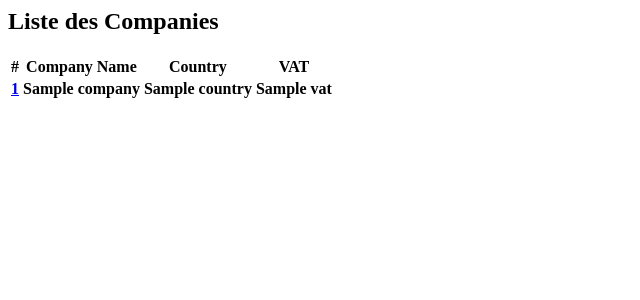
After one commit to Delvaux1986/COGIP-app, a PHP site: template views/company.php in a window 1280 px wide. The commit adds this page. Shown: the top 300 px of the page, without its empty margins (0-640 px from the left). Run offline with PHP 8.4, Linux system fonts and the light colour scheme; the template is opened without the code that fills it: most values are stand-ins (such as "Sample title", 1, 10 or a date in 2020); lists and menus that the app fills with data are empty; some libraries are stand-ins or nearby versions.

Commit message:
2eme controller ok

```diff
--- /dev/null
+++ b/controllers/Companies.php
@@ -0,0 +1,21 @@
+<?php
+
+    class Companies extends Controller{
+
+        public $companies;
+
+        public function index(){
+            include(ROOT.'models/Company.php');
+            $model = new Company();
+
+            $companies = $model->SelectAll();
+            echo $this->render('company' , compact('companies'));
+
+        }
+        public function showFiveCompanies(){
+            include(ROOT.'models/Company.php');
+            $model = new Company();
+            $companies = $model->getFiveCompanies();
+            echo $this->render('company' , compact('companies'));
+        }
+    }
--- a/controllers/Controller.php
+++ b/controllers/Controller.php
@@ -14,6 +14,7 @@
                 require_once(ROOT.'views/'.$fichier.'.php');
                 $view = ob_get_clean();
                 require_once(ROOT.'views/layouts/default.php');
+                require_once(ROOT.'views/menu.php');
                 return $view;
             }
     }
--- a/index.php
+++ b/index.php
@@ -4,6 +4,7 @@ define('ROOT' , str_replace('index.php', '' , $_SERVER['SCRIPT_FILENAME']));
 
 require_once(ROOT.'controllers/Controller.php');
 require_once(ROOT.'models/Model.php');
+include(ROOT.'views/menu.php');
 
 $params = explode('/', $_GET['p']);
 
--- a/models/contact.php
+++ b/models/contact.php
@@ -7,11 +7,5 @@ class Contact extends Model{
         $this->dbConnect();
     }
 
-    public function SelectAll(){
-        $sql = "SELECT * FROM ".$this->table;
-        $query = $this->bdd->prepare($sql);
-        $query->execute();
-        return $query->fetchAll(PDO::FETCH_ASSOC);
-    }
 
 }
--- /dev/null
+++ b/views/company.php
@@ -0,0 +1,29 @@
+
+<section class="col-md-6 offset-md-3 mt-5">
+<h2 class="text-center text-info">Liste des Companies</h2>
+
+<table class="table ">
+            <thead>
+                <tr>
+                    <th>#</th>
+                    <th>Company Name</th>
+                    <th>Country</th>
+                    <th>VAT</th>
+                </tr>
+            </thead>
+            <tbody>
+                <?php
+                    require_once(ROOT.'controllers/Companies.php');
+
+                    foreach($companies as $comp){
+                    echo '<tr>';
+                    echo '<th ><a href="'.ROOT.'companies/index/'.$comp['ID_Company'].'" >'.$comp['ID_Company'].'</th>';
+                    echo '<th >'.$comp['Name'].'</th>';
+                    echo '<th >'.$comp['Country'].'</th>';
+                    echo '<th >'.$comp['VAT'].'</th>';
+                    echo '</tr>';
+                }
+                     ?>
+            </tbody>
+                </table>
+                </section>
--- a/views/layouts/default.php
+++ b/views/layouts/default.php
@@ -8,8 +8,11 @@
     <title>COGIP</title>
 </head>
 <body>
-    <h2 class="text-center text-info">Cogip Project</h2>
-        <img src="../../assets/img/becode.png" alt="LOGO COGIP">
 
+        <section class="text-center">
+            <h2 class="text-info">Cogip Project</h2>
+
+                <img src="../assets/img/becode.png" alt="LOGO COGIP" class="">
+        </section>
 </body>
 </html>
--- a/views/lire.php
+++ /dev/null
@@ -1,2 +0,0 @@
-<h2><a href="/lire/<?= $contact['ID_contact'] ?>"><?= $contact['Firstname'] ?> </a></h2>
-<p><?= $contact['Lastname'] ?> </p>
```
Also changed, not shown: controllers/Home.php (added, +18 -0 lines), models/Company.php (added, +17 -0 lines), models/Home.php (added, +14 -0 lines), models/Model.php (+4 -3 lines), views/contact.php (+4 -5 lines), views/menu.php (added, +12 -0 lines), assets/img/gifreadme.gif (deleted).
